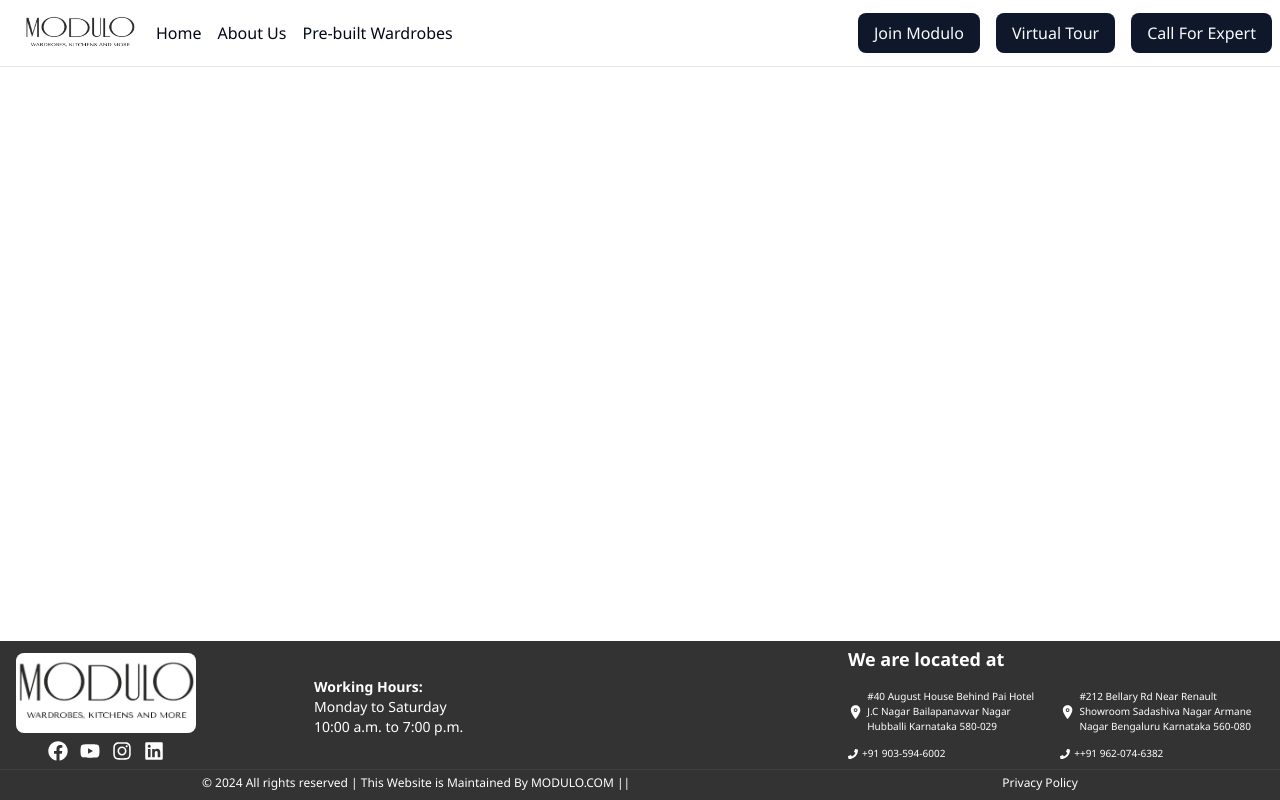
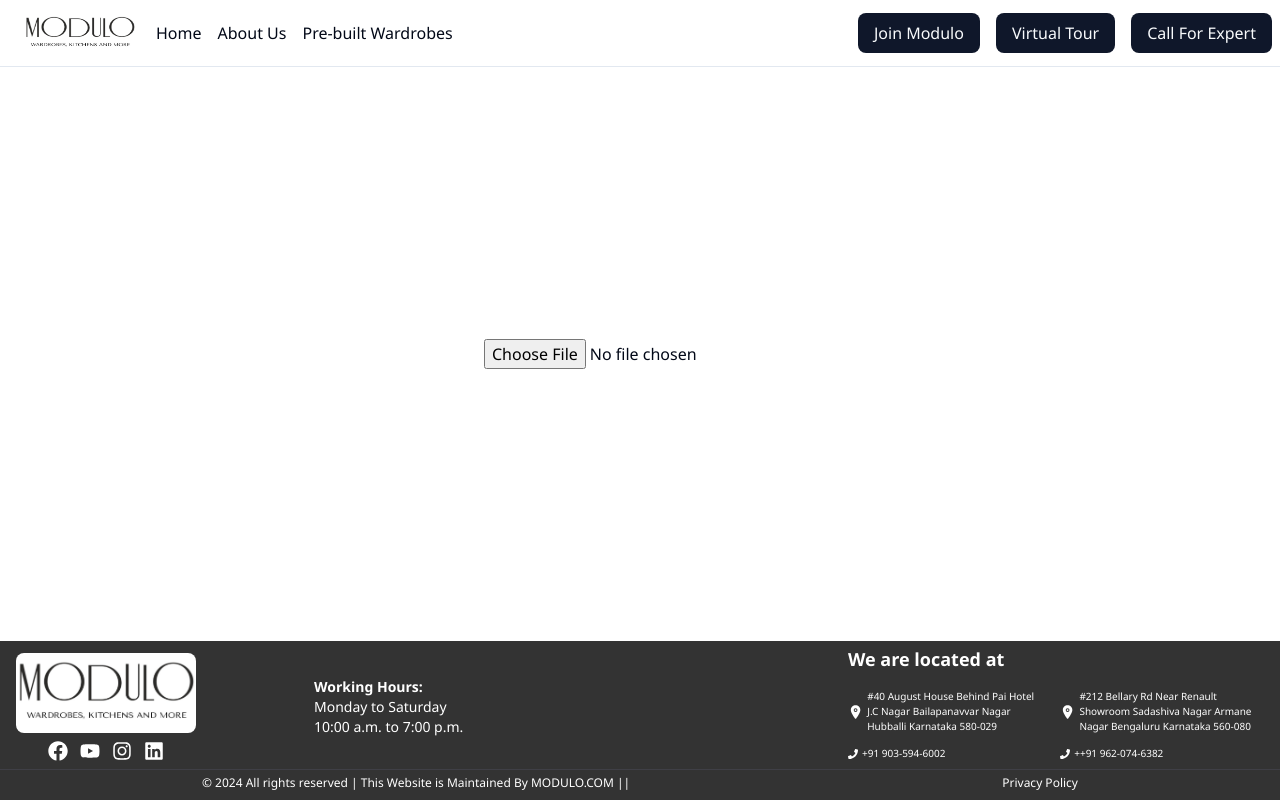
Before and after one commit to Karthik-Kalburgi/login-signup, a React (Vite) app in the folder frontend/: page /emulator in a window 1280 px wide. Built offline with nearby package versions, Linux system fonts and the light colour scheme.

Commit message:
Added Image Capture Button

```diff
--- a/frontend/src/App.tsx
+++ b/frontend/src/App.tsx
@@ -4,6 +4,7 @@ import Home from "./pages/Home";
 import About from "./pages/About";
 import Navbar from "./components/Navbar";
 import Footer from "./components/Footer";
+import Emulator from "./components/Emulator";
 
 const Main = () => {
   const routes = useRoutes([
@@ -14,6 +15,10 @@ const Main = () => {
     {
       path: "/about",
       element: <About />,
+    },
+    {
+      path: "/emulator",
+      element: <Emulator />,
     },
   ]);
 
--- /dev/null
+++ b/frontend/src/components/Emulator.tsx
@@ -0,0 +1,75 @@
+import React, { useState } from "react";
+import { Button } from "./ui/button";
+
+const Emulator: React.FC = () => {
+  const [image, setImage] = useState<File | null>(null);
+  const [showOptions, setShowOptions] = useState(false);
+  const [size, setSize] = useState<string | null>("");
+  const [suggestion, setSuggestion] = useState<string | null>("");
+
+  const handleImageChange = (event: React.ChangeEvent<HTMLInputElement>) => {
+    const file = event.target.files?.[0];
+
+    if (file) {
+      setImage(file);
+      setShowOptions(true);
+      randomizeOption();
+    }
+  };
+
+  const randomizeOption = () => {
+    const randomIndex = Math.floor(Math.random() * options.length);
+    const selectedOption = options[randomIndex];
+    setSuggestion(selectedOption);
+    setSize(selectedOption);
+    console.log(`Randomized option: ${selectedOption}`);
+  };
+
+  const handleOptionSelect = (option: string) => {
+    console.log(`${option} selected`);
+    setSize(option);
+  };
+
+  const options = ["6m", "7m", "8m"];
+
+  return (
+    <div className="flex justify-center items-center">
+      {!image && (
+        <input
+          type="file"
+          capture="environment"
+          accept="image/*"
+          onChange={handleImageChange}
+        />
+      )}
+      {showOptions && (
+        <div className="flex flex-col gap-10">
+          <div className="flex justify-center items-center text-3xl font-semibold">
+            Selected Size : {size}
+          </div>
+          <p>Your Suggested Size of the Wardrobe is {suggestion}</p>
+          <div className="flex justify-center items-center flex-col gap-5">
+            <p>You are free to change the size here </p>
+            <div className="grid grid-cols-3 gap-4">
+              {options.map((option) => (
+                <Button
+                  variant="default"
+                  className="bg-gray-200 hover:bg-gray-300 text-black font-medium text-lg"
+                  key={option}
+                  onClick={() => {
+                    handleOptionSelect(option);
+                  }}
+                >
+                  {option}
+                </Button>
+              ))}
+            </div>
+            <Button>Continue</Button>
+          </div>
+        </div>
+      )}
+    </div>
+  );
+};
+
+export default Emulator;
--- a/frontend/src/pages/Home/index.tsx
+++ b/frontend/src/pages/Home/index.tsx
@@ -1,9 +1,11 @@
 import { FaArrowRight } from "react-icons/fa";
 import { Button } from "@/components/ui/button";
 import { ImagesSlider } from "@/components/ui/images-slider";
+import { useNavigate } from "react-router-dom";
 // import { motion } from "framer-motion";
 
 const Home = () => {
+  const navigate = useNavigate();
   const images: string[] = [
     "/images2/1.jpeg",
     "/images2/2.jpeg",
@@ -53,7 +55,14 @@ const Home = () => {
           variant="secondary"
           className="gap-2 bg-blue-950 text-white py-8 hover:text-black hover:bg-blue-900"
         >
-          <span className="text-2xl font-semibold">Design here</span>
+          <span
+            onClick={() => {
+              navigate("/emulator");
+            }}
+            className="text-2xl font-semibold"
+          >
+            Design here
+          </span>
           <FaArrowRight />
         </Button>
       </div>
```
